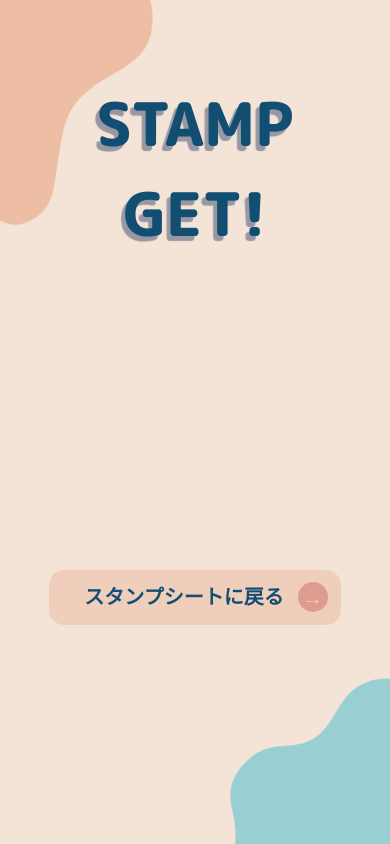
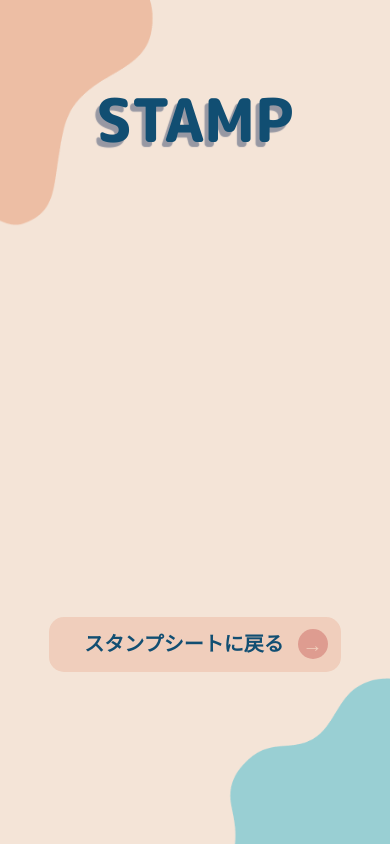
Before and after one commit to INIAD-FES-2022/stamp-rally-project, a Django app: page /stamp/get/1/ in a window 390 px wide. Run offline with Django 4.2, Linux system fonts and the light colour scheme; the visitor is signed in with stand-in values (Sample User, id 1); data comes from the database, SQL or seed files in the repository; some libraries are stand-ins or nearby versions.

Commit message:
Merge pull request #15 from INIAD-FES-2022/yoshi
スマホ用のデザイン修正

```diff
--- a/stamp/static/css/login/login.css
+++ b/stamp/static/css/login/login.css
@@ -9,7 +9,6 @@ body {
     display: grid;
     place-items: center;
     height: 100%;
-    grid-template-rows:1fr 2fr 1fr 1.6fr;
 }
 
 .login-background_image1{
@@ -87,9 +86,6 @@ body {
 }
 
 @media (max-width: 400px) {
-    .login-container {
-        grid-template-rows:1fr 2fr 1.2fr 1.2fr;
-    }
     .login-logo {
         max-width: 70%;
     }
--- a/stamp/static/css/stamp/stamp_get.css
+++ b/stamp/static/css/stamp/stamp_get.css
@@ -9,7 +9,6 @@ body {
     display: grid;
     place-items: center;
     height: 100%;
-    grid-template-rows:1fr 2fr 0.4fr 1fr;
 }
 
 .stamp_get-background_image1{
@@ -43,7 +42,7 @@ body {
     font-weight: 900;
     text-shadow: -4px 5px 1px #9798a3;
     text-align: center;
-    margin-top: 20%;
+    margin-top: 10%;
 }
 
 .stamp_get-stamp_gif{
--- a/stamp/templates/stamp/stamp_get.html
+++ b/stamp/templates/stamp/stamp_get.html
@@ -12,7 +12,7 @@
   <img class="stamp_get-background_image1" src="{% static 'image/background/pattern1.png' %}" alt="background-image">
   <img class="stamp_get-background_image2" src="{% static 'image/background/pattern2.png' %}" alt="background-image">
   <div class="stamp_get-title">
-      STAMP<br>GET!
+      STAMP
   </div>
   <img class="stamp_get-stamp_gif" src="{% static 'image/stamp/stamp_get.gif' %}" alt="スタンプラリー">
   <a href="{% url 'stamp' %}" class="stamp_get-back_container">スタンプシートに戻る
```
Also changed, not shown: stamp/static/image/stamp/stamp_get.gif.
